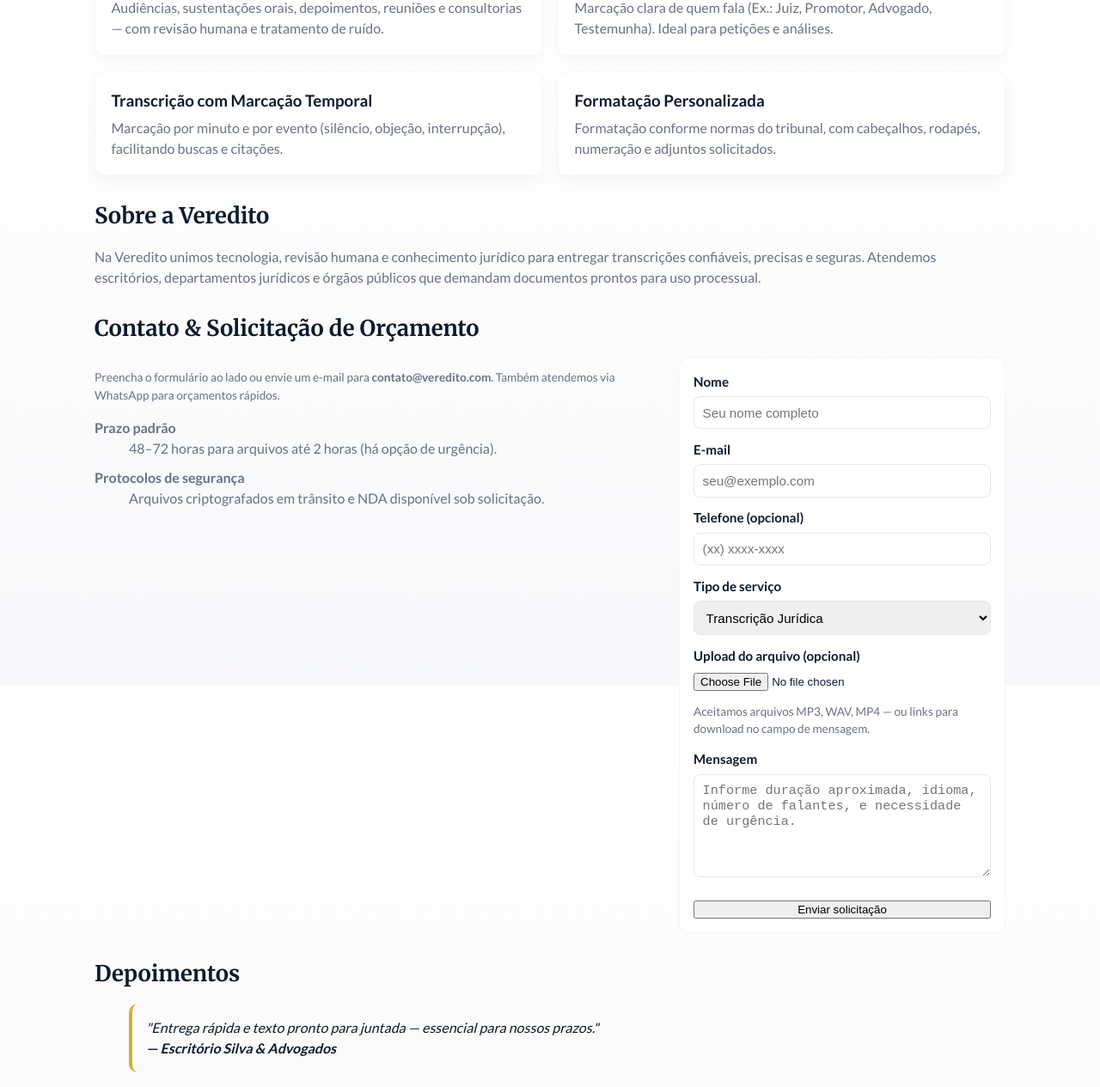
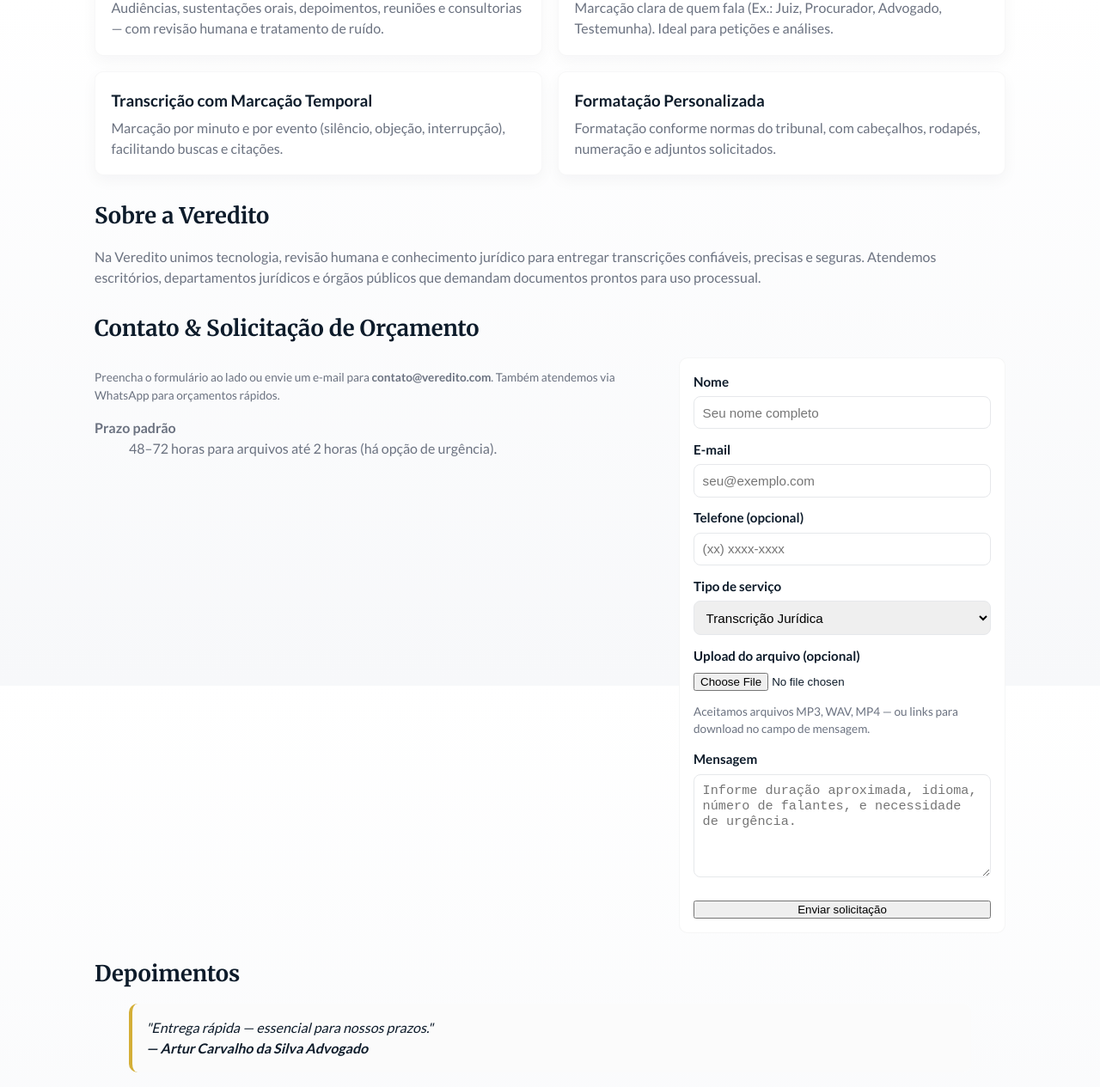
Before and after one commit to arcsilva1987-oss/veredito, a plain HTML site: page index.html in a window 1280 px wide. Shown: the part 802-2067 px from the top of the page at 86% size. Drawn offline with Linux system fonts and the light colour scheme.

Commit message:
Update index.html

```diff
--- a/index.html
+++ b/index.html
@@ -170,7 +170,7 @@
           <!-- lock icon -->
           <svg viewBox="0 0 24 24" fill="none" aria-hidden="true"><rect x="3" y="10" width="18" height="11" rx="2" stroke="currentColor" stroke-width="1.6"/><path d="M7 10V7a5 5 0 0110 0v3" stroke="currentColor" stroke-width="1.6" stroke-linecap="round" stroke-linejoin="round"/></svg>
           <h4>Sigilo garantido</h4>
-          <p>Política de confidencialidade e NDA disponível.</p>
+          <p>Política de confidencialidade.</p>
         </div>
 
         <div class="feature">
@@ -208,7 +208,7 @@
 
         <article class="service-card" aria-labelledby="s2">
           <h3 id="s2">Transcrição com Identificação de Falantes</h3>
-          <p>Marcação clara de quem fala (Ex.: Juiz, Promotor, Advogado, Testemunha). Ideal para petições e análises.</p>
+          <p>Marcação clara de quem fala (Ex.: Juiz, Procurador, Advogado, Testemunha). Ideal para petições e análises.</p>
         </article>
 
         <article class="service-card" aria-labelledby="s3">
@@ -241,8 +241,6 @@
             <dt style="font-weight:700">Prazo padrão</dt>
             <dd>48–72 horas para arquivos até 2 horas (há opção de urgência).</dd>
 
-            <dt style="font-weight:700;margin-top:.6rem">Protocolos de segurança</dt>
-            <dd>Arquivos criptografados em trânsito e NDA disponível sob solicitação.</dd>
           </dl>
         </div>
 
@@ -280,7 +278,7 @@
     <section aria-labelledby="testemunhos-title">
       <h2 class="section-title" id="testemunhos-title">Depoimentos</h2>
       <blockquote style="background:var(--card-bg);padding:1rem;border-radius:10px;border-left:4px solid var(--gold);">
-        <p style="margin:0;font-style:italic;">"Entrega rápida e texto pronto para juntada — essencial para nossos prazos." <br/><strong>— Escritório Silva & Advogados</strong></p>
+        <p style="margin:0;font-style:italic;">"Entrega rápida — essencial para nossos prazos." <br/><strong>— Artur Carvalho da Silva Advogado</strong></p>
       </blockquote>
     </section>
 
```
